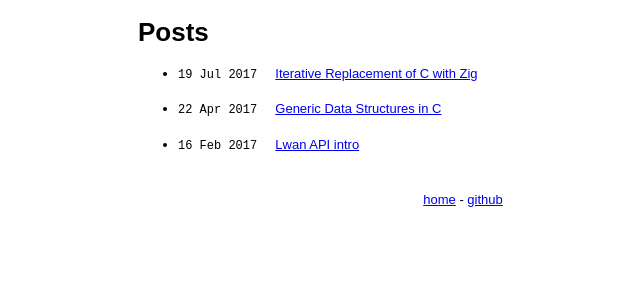
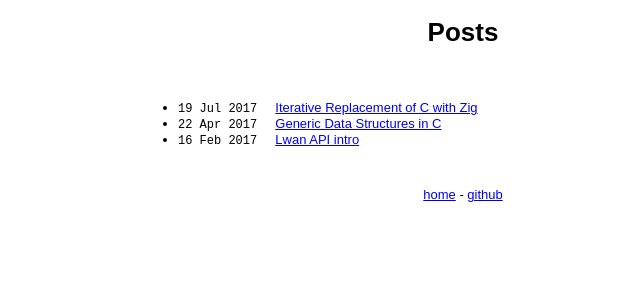
Before and after one commit to Tiehuis/Tiehuis.github.io, a Jekyll site: the page built from index.html, in a window 1280 px wide. Shown: the top 300 px of the page, without its empty margins (177-817 px from the left). Built offline with Jekyll 4.4.1, drawn with Linux system fonts in a browser that asks for light colours.

Commit message:
Change toc style

```diff
--- a/_includes/style.css
+++ b/_includes/style.css
@@ -13,12 +13,13 @@ html, body {
     margin-right: auto;
 }
 
+.toc-title {
+    text-align: center;
+    margin-bottom: 2em;
+}
+
 .toc-date {
     font-family: monospace;
-}
-
-.toc-entry {
-    margin-bottom: 1.5em;
 }
 
 .footer {
```
